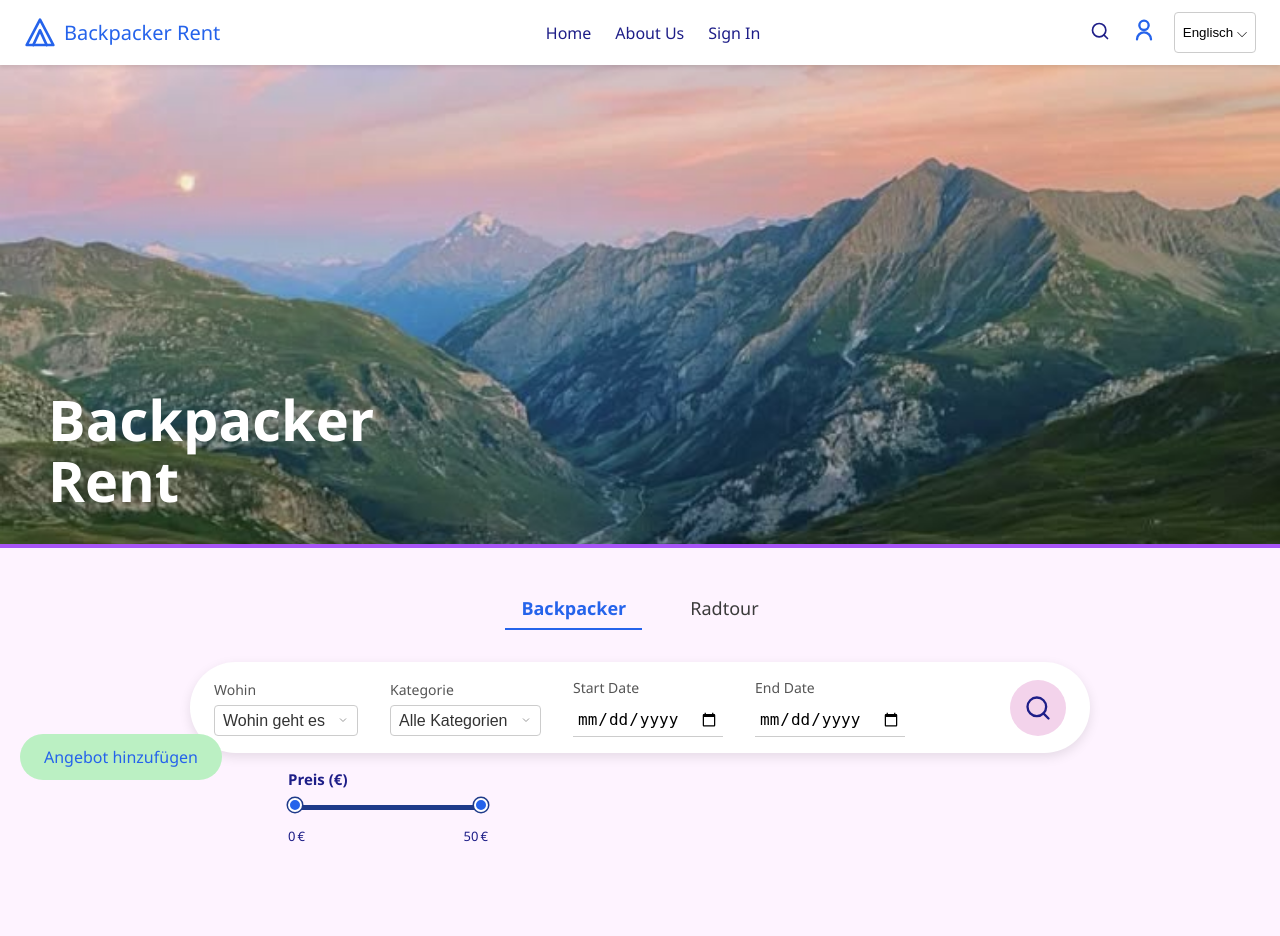
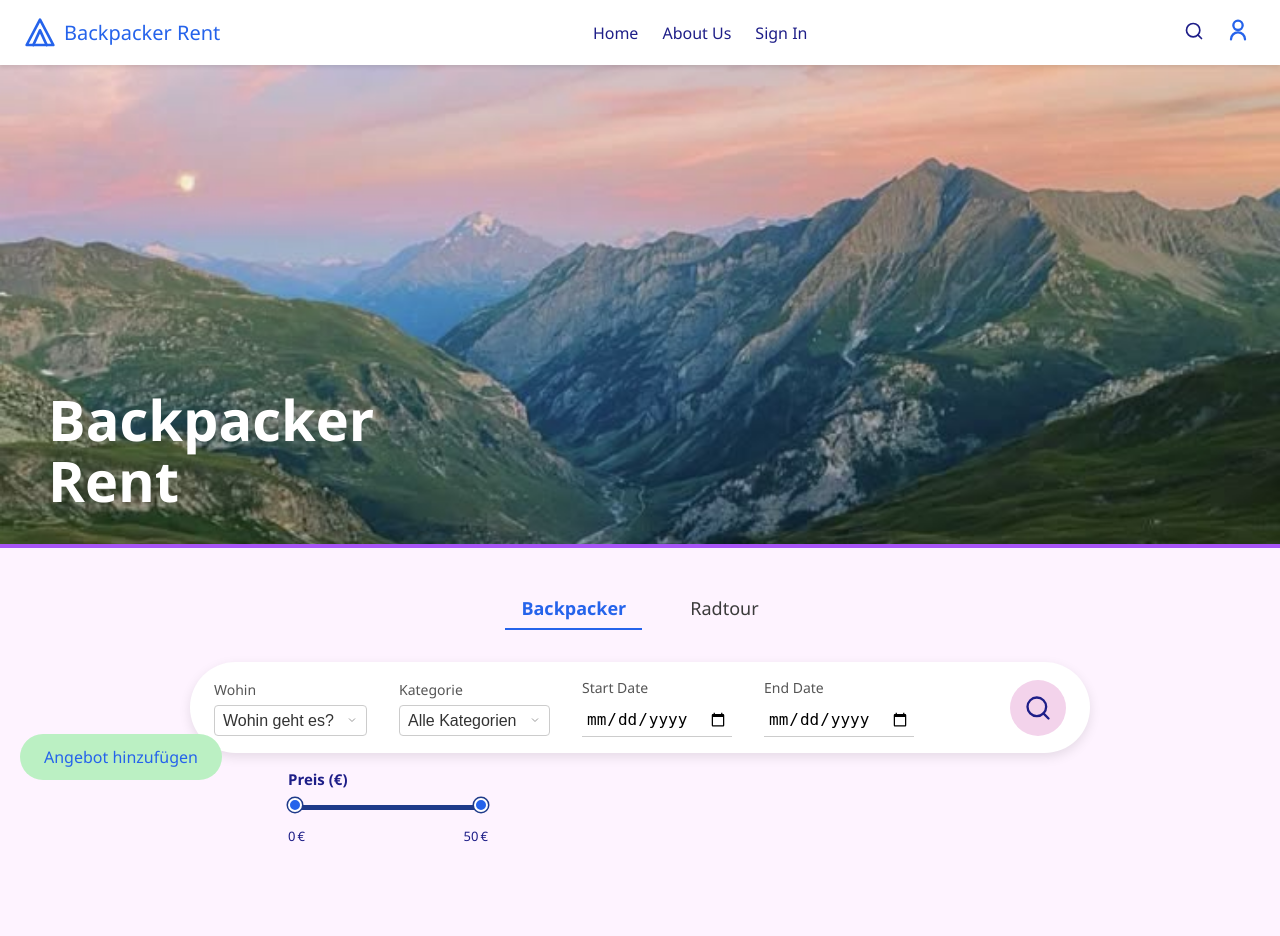
Before and after one commit to jberenz/BackpackerRent, a Flask app: page / in a window 1280 px wide. Shown: the top 936 px of the page. Run offline with Flask 3, Linux system fonts and the light colour scheme; data that the repository does not hold is empty.

Commit message:
Englisch Button oben rechts gelöscht

```diff
--- a/templates/base.html
+++ b/templates/base.html
@@ -67,7 +67,6 @@
       {% endif %}
 
 
-        <button class="icon-btn lang-switch">Englisch ⌵</button>
       </div>
     </div>
   </header>
--- a/templates/home.html
+++ b/templates/home.html
@@ -29,7 +29,7 @@
         <label for="dest">Wohin</label>
         <select id="region_id" name="region_id">
           <option value="" disabled {{ not selected_region_id and 'selected' }}>
-            Wohin geht es
+            Wohin geht es?
           </option>
           {% for region in regionen %}
             <option value="{{ region.region_id }}"
```
